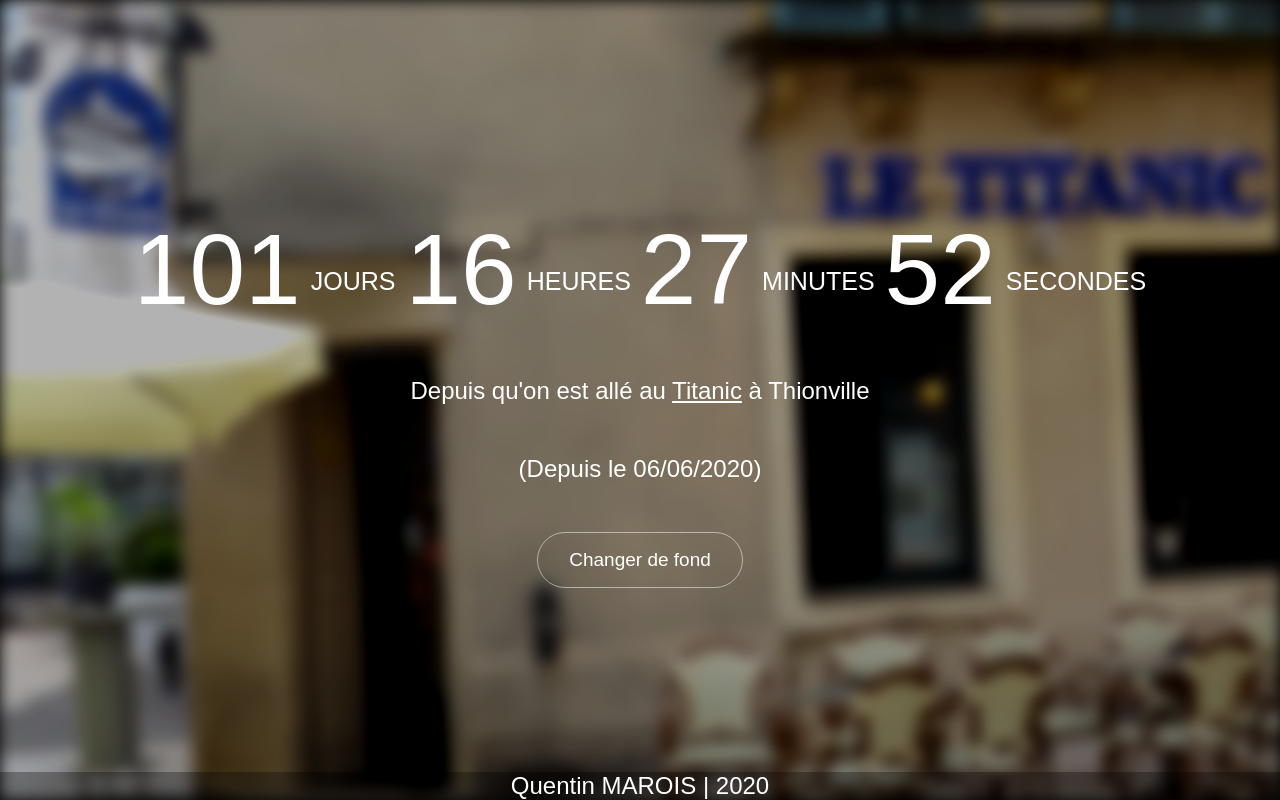
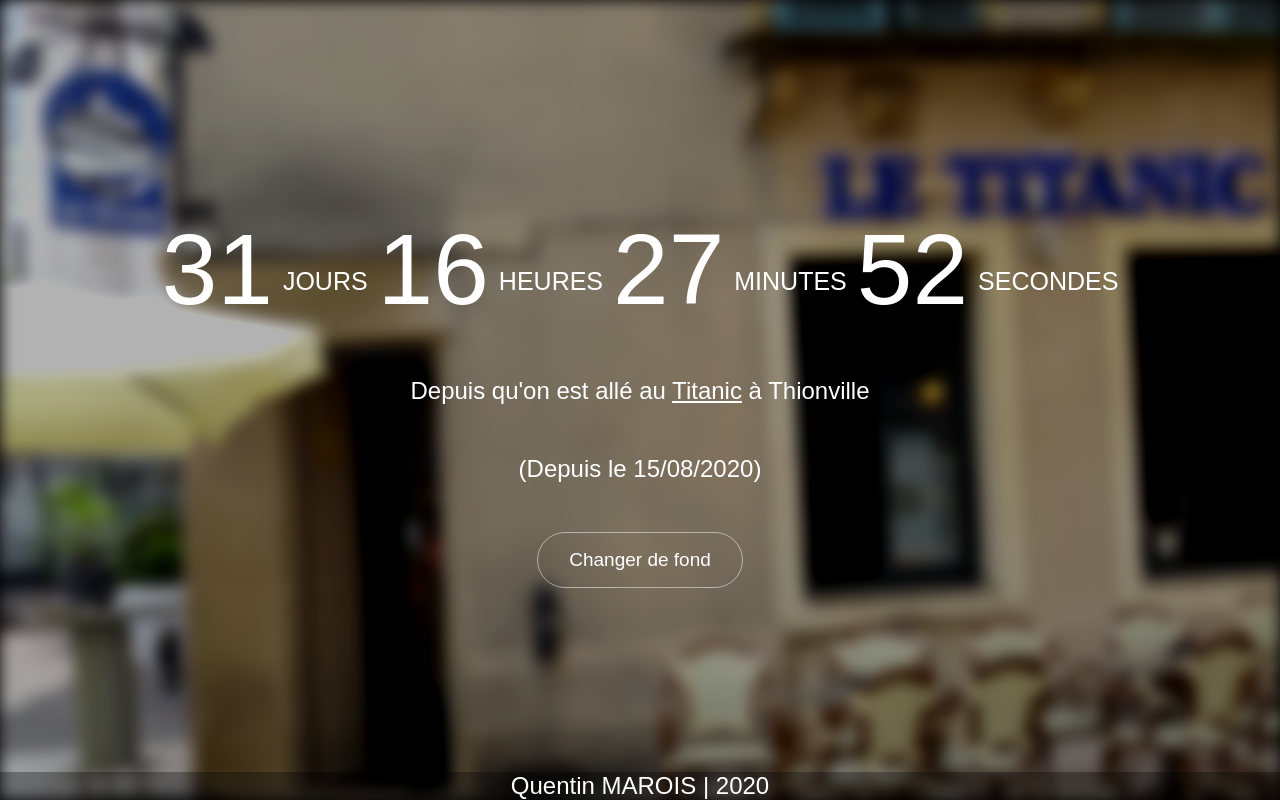
Before and after one commit to QuentinMAROIS/QuentinMAROIS.github.io, a plain HTML site: page index.html in a window 1280 px wide. Drawn offline with Linux system fonts and the light colour scheme; a web font is replaced by a local one.

Commit message:
Update to date

```diff
--- a/index.html
+++ b/index.html
@@ -13,7 +13,7 @@
 	<div class="forground">
 		<div id="time"></div>
 		<div class="txt">Depuis qu'on est allé au <a href="https://thionvilletourisme.fr/vivre/que-faire-le-soir/bars/F845143228_bar-le-titanic-thionville.html">Titanic</a> à Thionville</div>
-		<div class="txt">(Depuis le 06/06/2020)</div>
+		<div class="txt">(Depuis le 15/08/2020)</div>
 		<div id="btn"><a href="#" class="reload" onclick="randombg()">Changer de fond</a></div>
 		<div class="footer">Quentin MAROIS | 2020</div>
 	</div>
--- a/script/script_titanic.js
+++ b/script/script_titanic.js
@@ -1,5 +1,5 @@
 function updateTimer() {
-    past = Date.parse("Jun 06, 2020 20:00:00");
+    past = Date.parse("Aug 15, 2020 20:00:00");
     now = new Date();
     diff = now - past;
 
```
